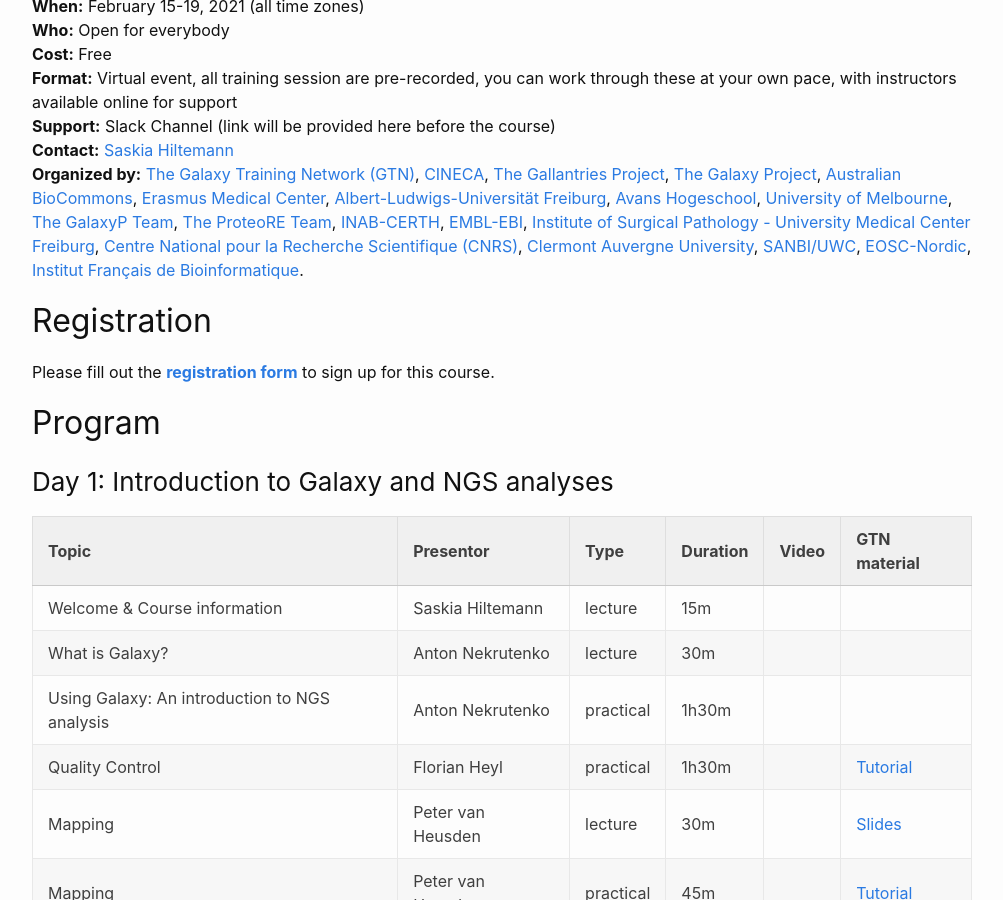
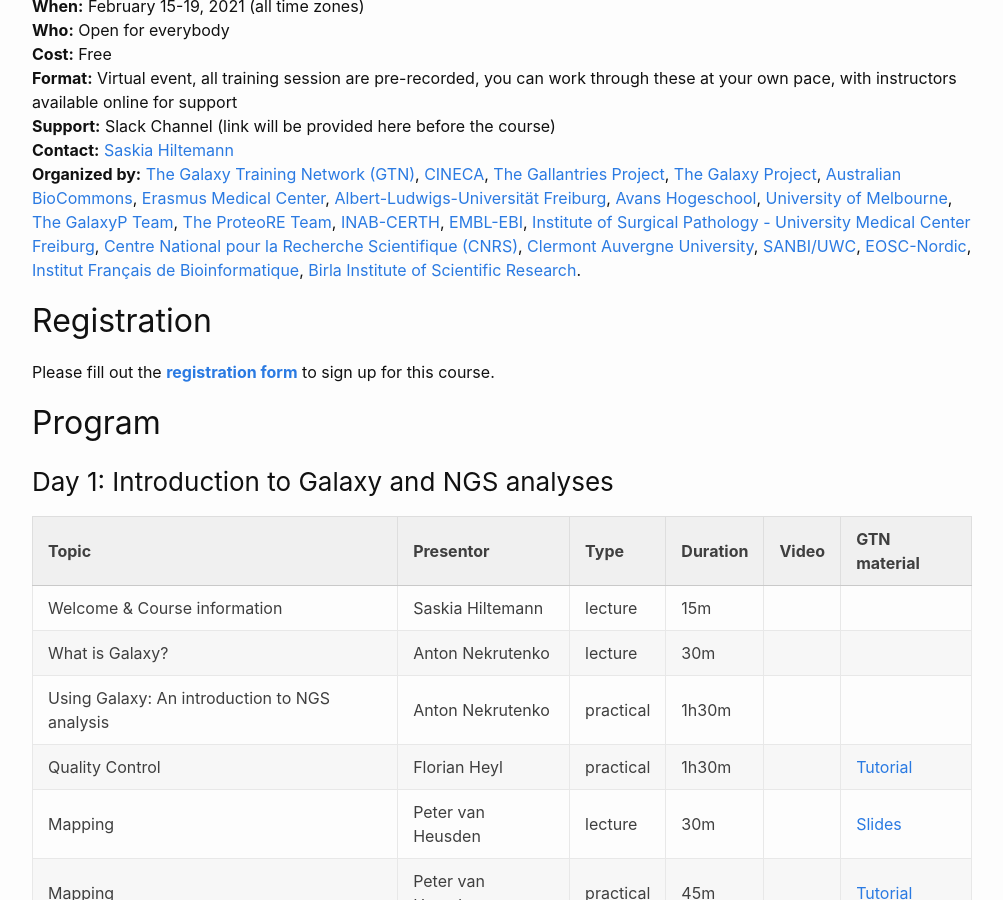
Before and after one commit to shiltemann/global-galaxy-course, a Jekyll site: the page built from index.md, in a window 1280 px wide and 900 px high, scrolled down 527 px. Shown: the whole window, without its empty margins (138-1141 px from the left). Built offline with Jekyll 4.4.1, drawn with Linux system fonts in a browser that asks for light colours.

Commit message:
add organizer

```diff
--- a/index.md
+++ b/index.md
@@ -18,7 +18,7 @@
 **Support:** Slack Channel (link will be provided here before the course) \\
 **Contact:** [Saskia Hiltemann](mailto:saskiahiltemann@gmail.com) \\
 **Organized by:** [The Galaxy Training Network (GTN)](https://training.galaxyproject.org/training-material/hall-of-fame), [CINECA](https://www.cineca-project.eu/), [The Gallantries Project](https://gallantries.github.io/), [The Galaxy Project](https://galaxyproject.org), [Australian BioCommons](https://www.biocommons.org.au/), [Erasmus Medical Center](https://www.erasmusmc.nl),
-[Albert-Ludwigs-Universität Freiburg](https://uni-freiburg.de/), [Avans Hogeschool](https://www.avans.nl),  [University of Melbourne](https://www.unimelb.edu.au/), [The GalaxyP Team](http://galaxyp.org/), [The ProteoRE Team](http://www.proteore.org/), [INAB-CERTH](https://www.inab.certh.gr/), [EMBL-EBI](https://www.ebi.ac.uk/), [Institute of Surgical Pathology - University Medical Center Freiburg](https://www.uniklinik-freiburg.de/pathologie-en.html), [Centre National pour la Recherche Scientifique (CNRS)](http://www.cnrs.fr/), [Clermont Auvergne University](https://www.uca.fr/), <span title="South African National Bioinformatics Institute, South African MRC Bioinformatics Unit, University of the Western Cape, Bellville, 7535, South Africa">[SANBI/UWC](https://www.sanbi.org/)</span>, [EOSC-Nordic](https://www.eosc-nordic.eu/), [Institut Français de Bioinformatique](https://www.france-bioinformatique.fr/en/home/).
+[Albert-Ludwigs-Universität Freiburg](https://uni-freiburg.de/), [Avans Hogeschool](https://www.avans.nl),  [University of Melbourne](https://www.unimelb.edu.au/), [The GalaxyP Team](http://galaxyp.org/), [The ProteoRE Team](http://www.proteore.org/), [INAB-CERTH](https://www.inab.certh.gr/), [EMBL-EBI](https://www.ebi.ac.uk/), [Institute of Surgical Pathology - University Medical Center Freiburg](https://www.uniklinik-freiburg.de/pathologie-en.html), [Centre National pour la Recherche Scientifique (CNRS)](http://www.cnrs.fr/), [Clermont Auvergne University](https://www.uca.fr/), <span title="South African National Bioinformatics Institute, South African MRC Bioinformatics Unit, University of the Western Cape, Bellville, 7535, South Africa">[SANBI/UWC](https://www.sanbi.org/)</span>, [EOSC-Nordic](https://www.eosc-nordic.eu/), [Institut Français de Bioinformatique](https://www.france-bioinformatique.fr/en/home/), [Birla Institute of Scientific Research](https://bisr.res.in/).
 
 ## Registration
 
```
Also changed, not shown: assets/images/logos/birla-logo.png (added).
